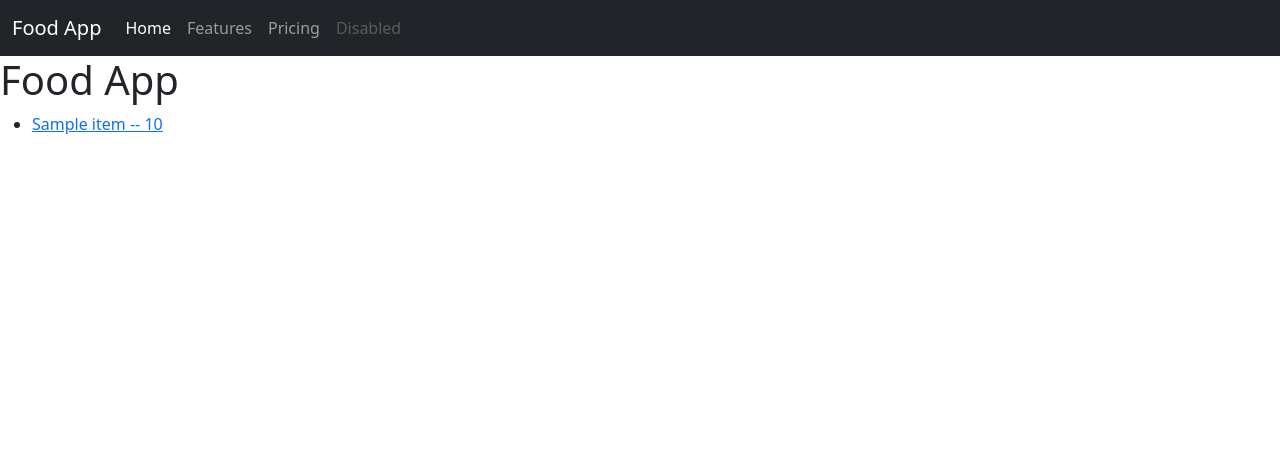
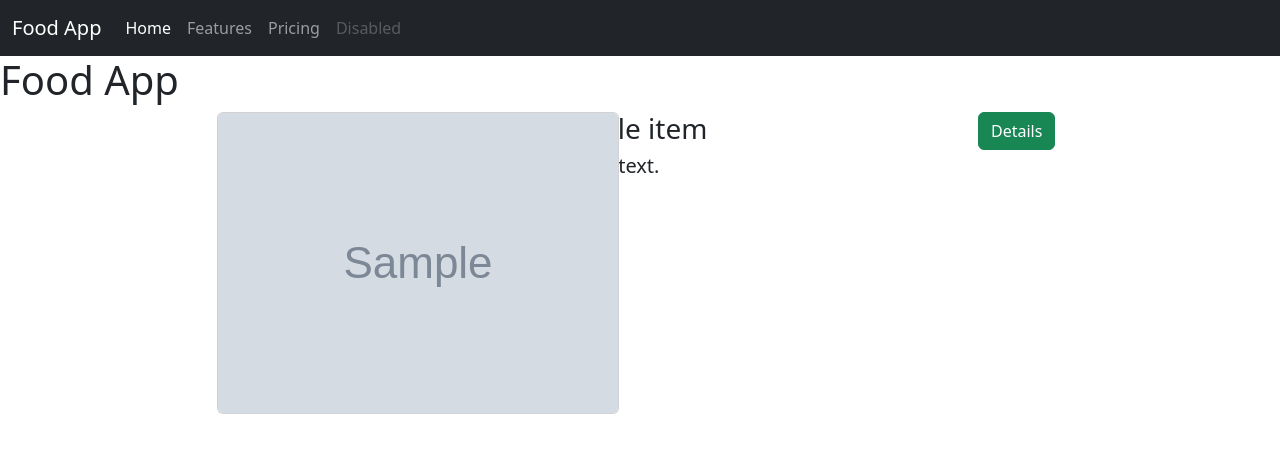
Before and after one commit to Ayan-Chowdhury/food_menu_webapp, a Django app: page /food_menu/ in a window 1280 px wide. Shown: the top 453 px of the page. Run offline with Django 5.2, Linux system fonts and the light colour scheme; tables that the repository leaves empty hold one stand-in row (values such as "Sample post"); grey boxes marked "Sample" are stand-in pictures; some libraries are stand-ins or nearby versions.

Commit message:
Index design

```diff
--- a/food_menu/templates/food_menu/index.html
+++ b/food_menu/templates/food_menu/index.html
@@ -14,15 +14,29 @@
 </head>
 
 <body>
+
   {% block body %}
+  <h1>Food App</h1>
+    {% for item in item_list %}
+    <div class="row">
+      <div class="col-md-3 offset-md-2 mb-2">
+        <img class="card" height="150px" src="{{ item.item_imgae }}">
+      </div>
+      <div class="col-md-4">
+        <h3>{{ item.item_name }}</h3>
+        <h5>{{ item.item_desc }}</h5>
+        <h6>${{ item.item_price }}</h6>
+      </div>
+      <div class="col-md-2">
+        <a href="{% url 'food_menu:detail' item.id %}" class="btn btn-success">Details</a>
+      </div>
+    </div>
 
-  <h1>Food App</h1>
-  <ul>
-    {% for item in item_list %}
-    <li><a href="{% url 'food_menu:detail' item.id %}">{{ item.item_name }} -- {{item.item_price}}</li></a>
     {% endfor %}
-  </ul>
+
   {% endblock %}
+
+
 </body>
 <link rel="stylesheet" href="{% static 'bootstrap/js/bootstrap.min.js' %}">
 <link rel="stylesheet" href="{% static 'bootstrap/js/bootstrap.min.js.map' %}">
```
